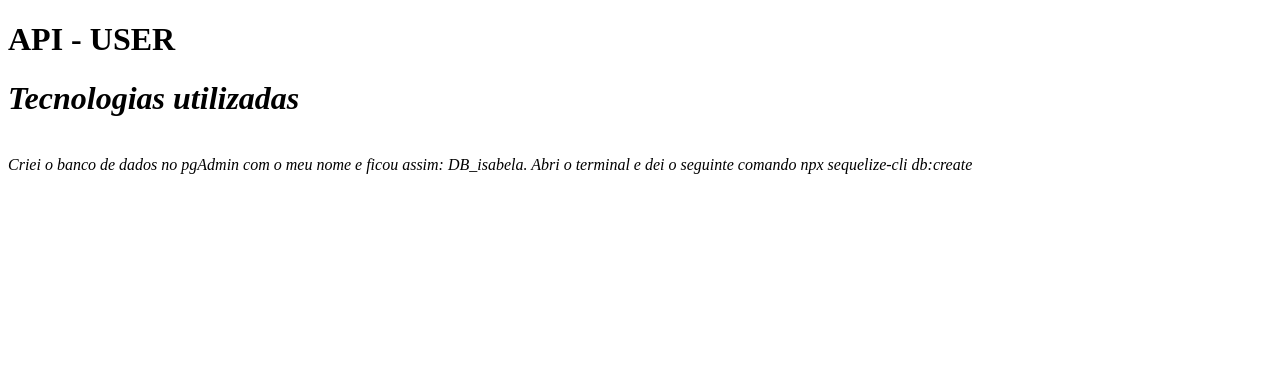
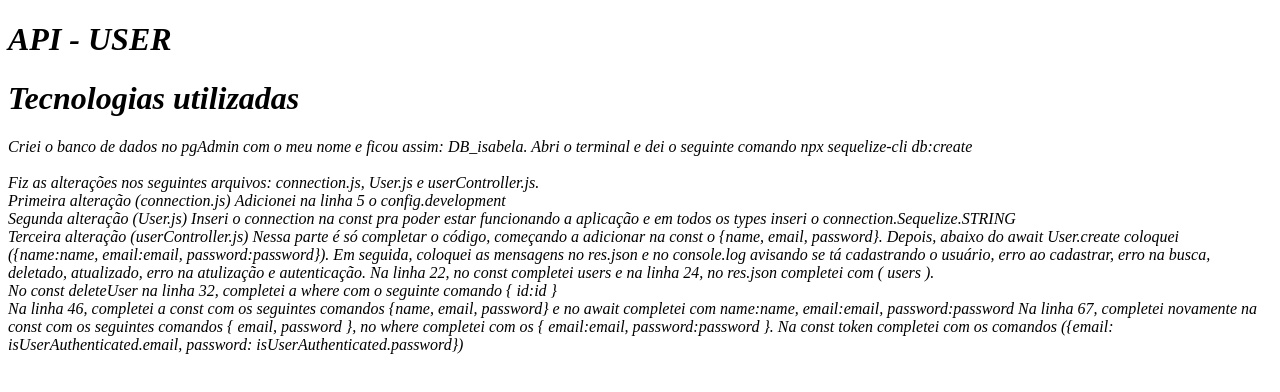
Before and after one commit to IsabelaMattos/Trabalho-N1-PTAS3-master, a website: page views/index.html in a window 1280 px wide. Drawn offline with Linux system fonts and the light colour scheme.

```diff
--- a/controllers/userController.js
+++ b/controllers/userController.js
@@ -80,6 +80,7 @@
             expiresIn: 86400,
         })
         return res.json({
+            name: isUserAuthenticated.name,
             email: isUserAuthenticated.email,
             password: isUserAuthenticated.password,
             token: token
--- a/views/index.html
+++ b/views/index.html
@@ -8,10 +8,31 @@
 </head>
 
 <body>
-    <h1>API - USER</h1>
-    <h1><i>Tecnologias utilizadas</i></h1><br/>
+    <h1><i>API - USER</i></h1>
+    <h1><i>Tecnologias utilizadas</i></h1>
 
-    <i>Criei o banco de dados no pgAdmin com o meu nome e ficou assim: DB_isabela. Abri o terminal e dei o seguinte comando npx sequelize-cli db:create</i>
+    <i>Criei o banco de dados no pgAdmin com o meu nome e ficou assim: DB_isabela. Abri o terminal e dei o seguinte comando npx sequelize-cli db:create</i><br/><br/>
+
+    <i>Fiz as alterações nos seguintes arquivos: connection.js, User.js e userController.js.</i><br/>
+
+    <i>Primeira alteração (connection.js)</i>
+    <i>Adicionei na linha 5 o config.development</i><br/>
+
+    <i>Segunda alteração (User.js)</i>
+    <i>Inseri o connection na const pra poder estar funcionando a aplicação e em todos os types inseri o connection.Sequelize.STRING</i><br/>
+
+    <i>Terceira alteração (userController.js)</i>
+    <i>Nessa parte é só completar o código, começando a adicionar na const o {name, email, password}. Depois, abaixo do await User.create coloquei ({name:name, email:email, password:password}).
+       Em seguida, coloquei as mensagens no res.json e no console.log avisando se tá cadastrando o usuário, erro ao cadastrar, erro na busca,
+    deletado, atualizado, erro na atulização e autenticação.</i>
+    <i>Na linha 22, no const completei users e na linha 24, no res.json completei com (  users  ).</i><br/>
+
+    <i>No const deleteUser na linha 32, completei a where com o seguinte comando { id:id }</i><br/>
+
+    <i>Na linha 46, completei a const com os seguintes comandos {name, email, password} e no await completei com name:name, email:email, password:password
+       Na linha 67, completei novamente na const com os seguintes comandos { email, password }, no where completei com os { email:email, password:password }.
+       Na const token completei com os comandos ({email: isUserAuthenticated.email, password: isUserAuthenticated.password})
+    </i>
 
 </body>
 
```
